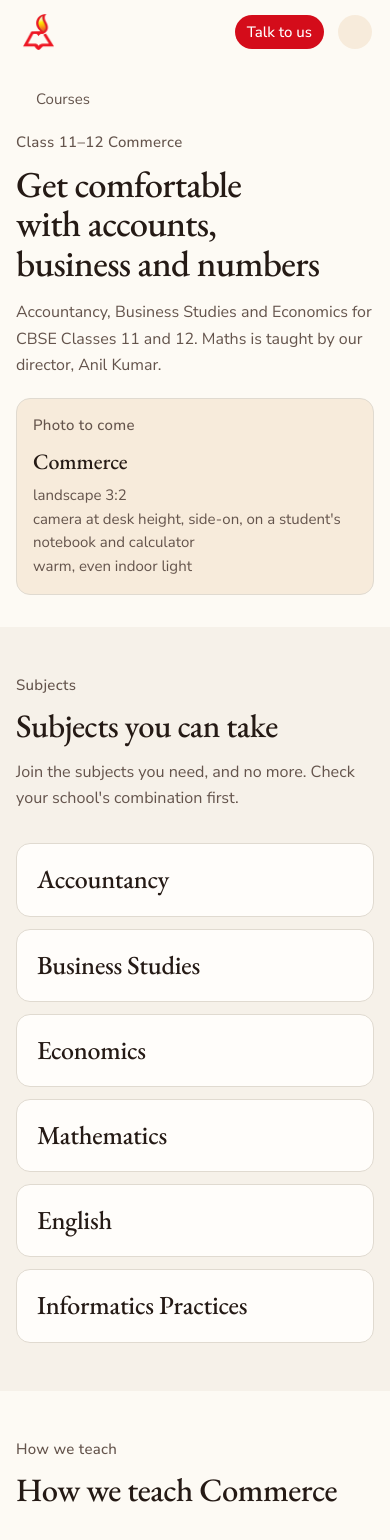
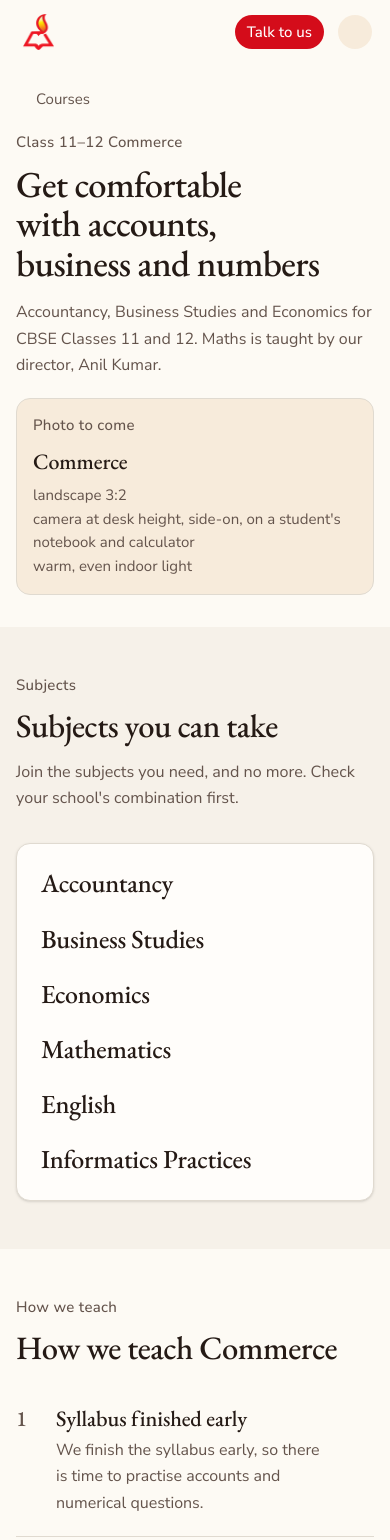
Before and after one commit to imkrrish/dakshstudycircle, a Next.js app: page /courses/class-11-12-commerce in a window 390 px wide. Shown: the top 1540 px of the page. Built offline with nearby package versions, Linux system fonts and the light colour scheme; some icons are missing.

Commit message:
fix: subjects as a single sheet on mobile, distinct English and Hindi lines

```diff
--- a/src/components/sections/subjects-section.tsx
+++ b/src/components/sections/subjects-section.tsx
@@ -20,10 +20,13 @@ function spanFor(index: number, count: number): keyof typeof SPAN {
   return index < Math.min(wide, count) ? 3 : 2
 }
 
-// One paper card per subject; the summary line appears when the data has one.
+// Below md the subjects share one paper sheet (no per-subject card, no rules,
+// space between them); from md each is its own paper card in the grid, and the
+// grid rows stretch so cards in a row are the same height. The summary line
+// appears when the data has one.
 function SubjectCard({ item, span }: { item: Item; span: keyof typeof SPAN }) {
   return (
-    <li className={`rounded-xl border bg-card p-5 md:p-6 ${SPAN[span]}`}>
+    <li className={`md:rounded-xl md:border md:bg-card md:p-6 ${SPAN[span]}`}>
       <h3 className="font-heading text-title">{item.name}</h3>
       {item.summary && (
         <p className="mt-2 max-w-prose text-base text-foreground/80">
@@ -36,7 +39,7 @@ function SubjectCard({ item, span }: { item: Item; span: keyof typeof SPAN }) {
 
 function SubjectGrid({ items }: { items: Item[] }) {
   return (
-    <ul className="grid gap-3 md:grid-cols-6 md:gap-4">
+    <ul className="flex flex-col gap-6 rounded-xl border bg-card p-6 shadow-sm md:grid md:grid-cols-6 md:items-stretch md:gap-4 md:rounded-none md:border-0 md:bg-transparent md:p-0 md:shadow-none">
       {items.map((item, i) => (
         <SubjectCard
           key={item.name}
--- a/src/content/courses/classes-9-10.ts
+++ b/src/content/courses/classes-9-10.ts
@@ -61,11 +61,11 @@ export const classes9To10: Course = {
         },
         {
           subject: "English",
-          text: "Reading, writing, grammar and literature.",
+          text: "Reading comprehension, writing skills, grammar and the literature chapters.",
         },
         {
           subject: "Hindi",
-          text: "Reading, writing, grammar and literature.",
+          text: "Hindi grammar, letter and essay writing, and the prose and poetry chapters.",
         },
         {
           subject: "Social Studies",
```
